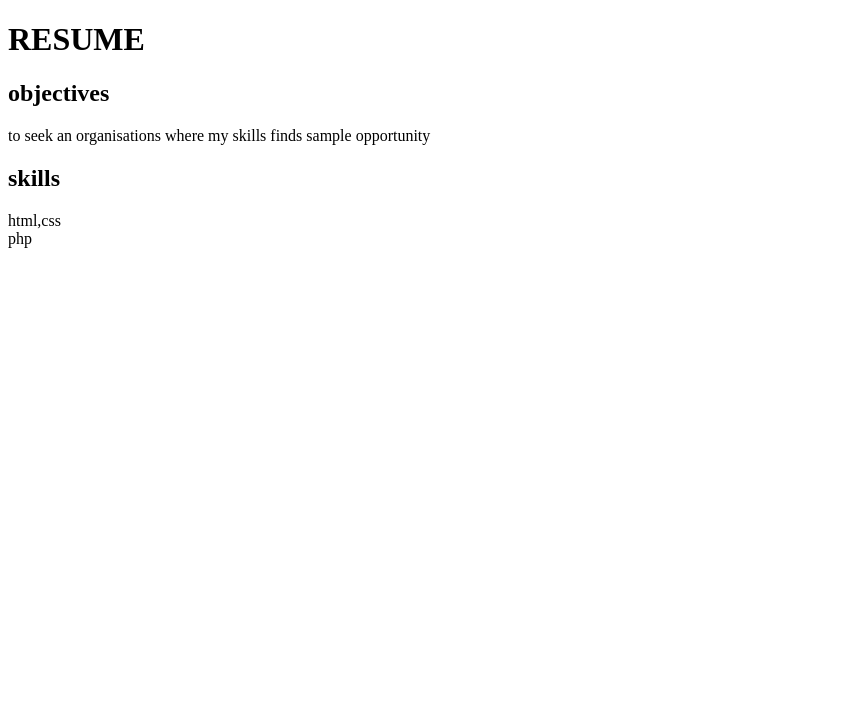
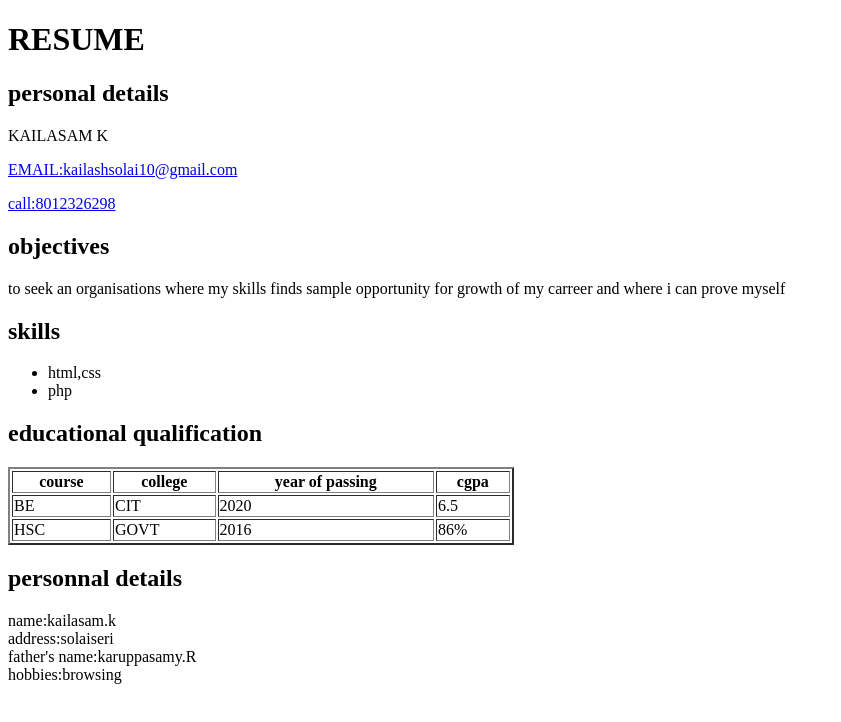
Before and after one commit to kailashsolai10/personal-portfolio, a plain HTML site: page index.html in a window 1280 px wide. Shown: the whole page, without its empty margins (0-841 px from the left). Drawn offline with Linux system fonts and the light colour scheme.

Commit message:
add index file

```diff
--- a/index.html
+++ b/index.html
@@ -1,17 +1,59 @@
 <!DOCTYPE html>
 <html lang="en">
 <head>
+    <link rel="stylesheet" href="css/style.css"
     <meta charset="UTF-8">
     <meta name="viewport" content="width=device-width, initial-scale=1.0">
     <title>my page</title>
 </head>
 <body>
     <h1>RESUME</h1>
+    <h2>personal details</h2>
+    <p>KAILASAM K <br>
+        <a href="mailto:kailashsolai10@gmail.com" target="_blank">
+    <p>EMAIL:kailashsolai10@gmail.com</p></a>
+    <a href="tell:8012326298" target="_blank">
+        <p>call:8012326298</p></a>
     <h2>objectives</h2>
-    <p1>to seek an organisations where my skills finds sample opportunity</p1>
+    <p1>to seek an organisations where my skills finds sample opportunity for growth of my carreer and where i can prove myself</p1>
 <h2>skills</h2>
-<p>html,css<br>
-    php
-</p>
+<ul>
+    <li>html,css</li>
+    <li>php</li>
+</ul>
+<h2>educational qualification</h2>
+<table border="2" width="40%">
+    <tr>
+        <th>course</th>
+        <th>college</th>
+        <th>year of passing</th>
+        <th>cgpa</th>
+    </tr>
+    <tr>
+        <td>BE</td>
+        <td>CIT</td>
+        <td>2020</td>
+        <td>6.5</td>
+    </tr>
+    <tr>
+        <td>HSC</td>
+        <td>GOVT</td>
+        <td>2016</td>
+        <td>86%</td>
+    </tr>
+
+</table>
+<h2>personnal details</h2>
+    <table>
+        <tr>name:kailasam.k</tr>
+        </tr><br>
+        <tr>address:solaiseri
+        </tr><br>
+        <tr>father's name:karuppasamy.R
+        </tr><br>
+        <tr>hobbies:browsing
+        </tr>
+
+    </table>
 </body>
 </html>
```
